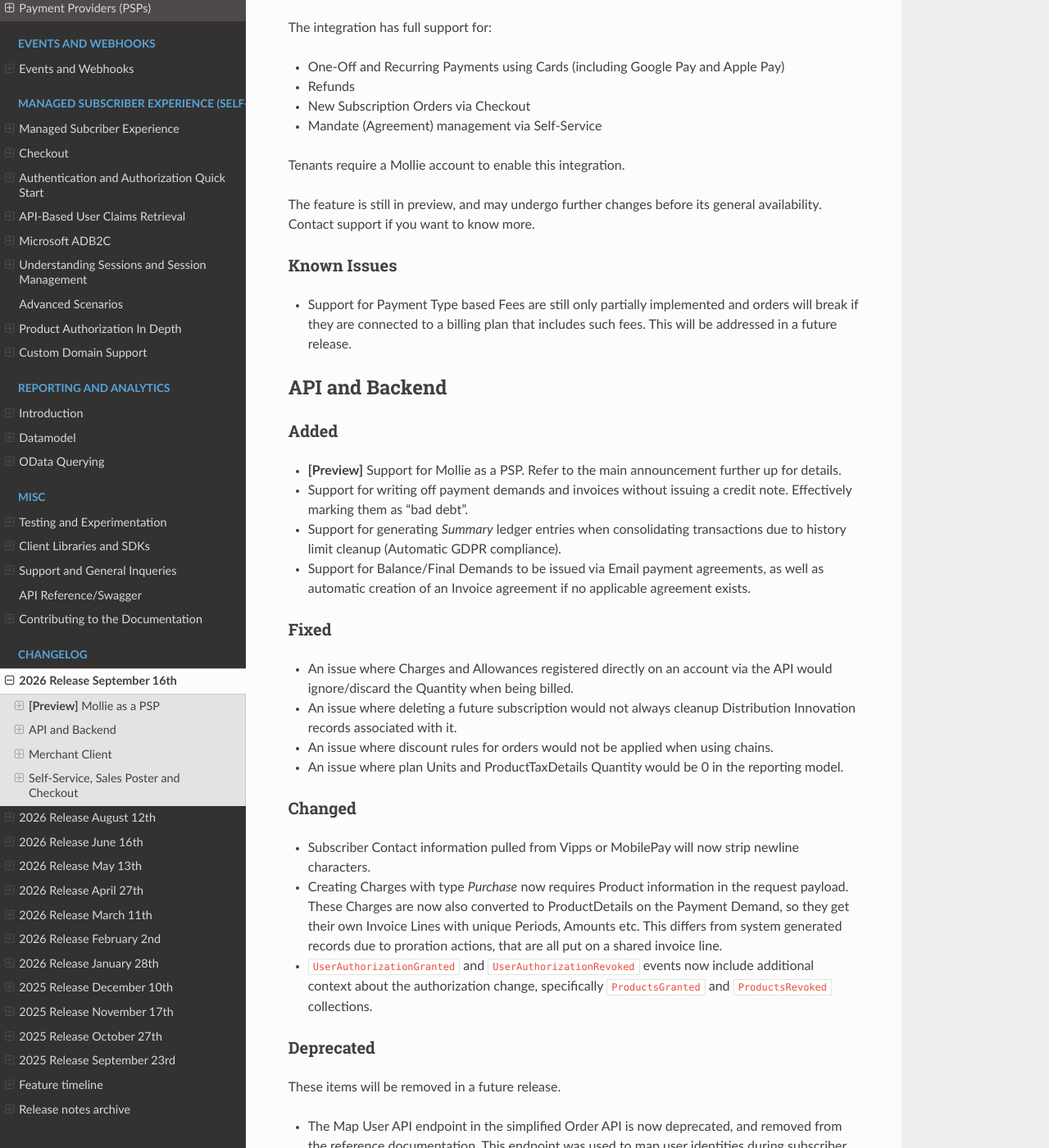
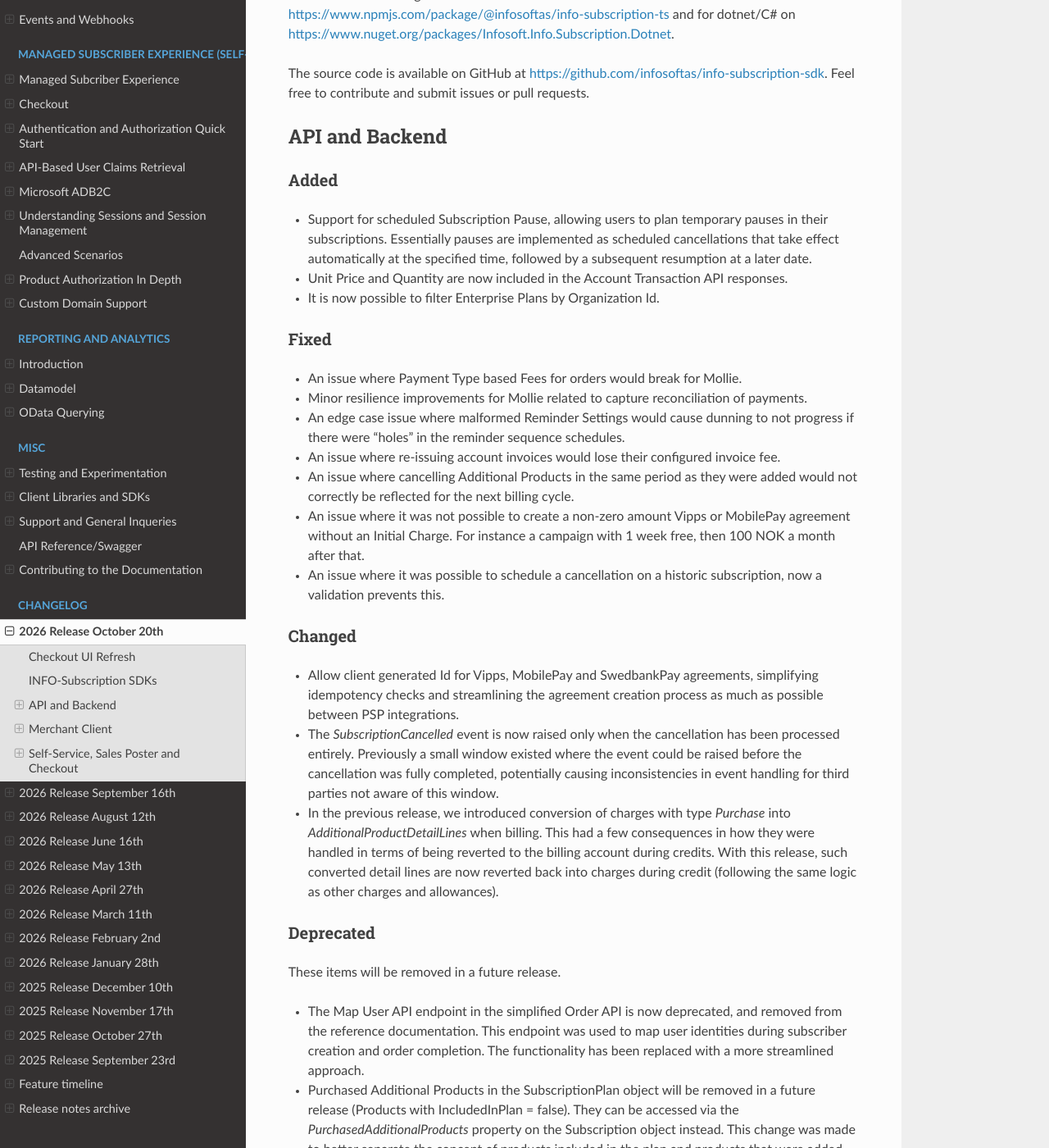
Before and after one commit to infosoftas/info-subscription-doc, a Sphinx documentation site: the page built from source/changelog/changelog.rst, in a window 1280 px wide and 1400 px high, scrolled down 650 px. Shown: the whole window at 82% size. Built offline with Sphinx 7.4.7 and the Read the Docs theme 3.1.0, drawn with Linux system fonts in a browser that asks for light colours; formulas are drawn with MathJax 3; some of the changed text lies outside the part shown.

Commit message:
Changelog for r146 (#183)
Changelog for the items included in r146

```diff
--- a/source/changelog/changelog.rst
+++ b/source/changelog/changelog.rst
@@ -1,5 +1,6 @@
 .. _changelog:
 
+.. include:: r146.inc
 .. include:: r145.inc
 .. include:: r144.inc
 .. include:: r143.inc
@@ -9,4 +10,3 @@
 .. include:: r139.inc
 .. include:: r138.inc
 .. include:: r137.inc
-.. include:: r136.inc
--- /dev/null
+++ b/source/changelog/r146.inc
@@ -0,0 +1,101 @@
+.. _changelog-r146:
+
+****************************
+2026 Release October 20th
+****************************
+
+Another autumn release with a refreshed checkout UI and several backend improvements.
+
+Hope you enjoy the new features! As always, we welcome your feedback and suggestions.
+
+
+Checkout UI Refresh
+===================
+
+We are launching a refreshed UI for the checkout process. It aims to provide an even more neutral and visually appealing experience for users, without getting in the way for your company's branding.
+It also enhances the signup and signin experience, so the transition between solutions is even more transparent for most users.
+
+We have incorporated multiple user feedback points to improve the overall checkout experience, and while we cannot provide a solution that is ideal for everyone, we are committed to making it more intuitive and user-friendly, and hope this is a step in the right direction for everyone.
+
+INFO-Subscription SDKs
+======================
+
+We are launching the first versions of the INFO-Subscription SDKs, providing developers with ready-to-use packages that simplify integrating with the INFO-Subscription API and include authentication building blocks.
+The SDKs are available for JS/TS on https://www.npmjs.com/package/@infosoftas/info-subscription-ts and for dotnet/C# on https://www.nuget.org/packages/Infosoft.Info.Subscription.Dotnet.
+
+The source code is available on GitHub at https://github.com/infosoftas/info-subscription-sdk. Feel free to contribute and submit issues or pull requests.
+
+API and Backend
+===============
+
+Added
+-----
+
+* Support for scheduled Subscription Pause, allowing users to plan temporary pauses in their subscriptions. Essentially pauses are implemented as scheduled cancellations that take effect automatically at the specified time, followed by a subsequent resumption at a later date.
+* Unit Price and Quantity are now included in the Account Transaction API responses.
+* It is now possible to filter Enterprise Plans by Organization Id.
+
+Fixed
+-----
+
+* An issue where Payment Type based Fees for orders would break for Mollie.
+* Minor resilience improvements for Mollie related to capture reconciliation of payments.
+* An edge case issue where malformed Reminder Settings would cause dunning to not progress if there were "holes" in the reminder sequence schedules.
+* An issue where re-issuing account invoices would lose their configured invoice fee.
+* An issue where cancelling Additional Products in the same period as they were added would not correctly be reflected for the next billing cycle.
+* An issue where it was not possible to create a non-zero amount Vipps or MobilePay agreement without an Initial Charge. For instance a campaign with 1 week free, then 100 NOK a month after that.
+* An issue where it was possible to schedule a cancellation on a historic subscription, now a validation prevents this.
+
+
+Changed
+-------
+
+* Allow client generated Id for Vipps, MobilePay and SwedbankPay agreements, simplifying idempotency checks and streamlining the agreement creation process as much as possible between PSP integrations.
+* The `SubscriptionCancelled` event is now raised only when the cancellation has been processed entirely. Previously a small window existed where the event could be raised before the cancellation was fully completed, potentially causing inconsistencies in event handling for third parties not aware of this window.
+* In the previous release, we introduced conversion of charges with type `Purchase` into `AdditionalProductDetailLines` when billing. This had a few consequences in how they were handled in terms of being reverted to the billing account during credits. With this release, such converted detail lines are now reverted back into charges during credit (following the same logic as other charges and allowances).
+
+
+Deprecated
+----------
+
+These items will be removed in a future release.
+
+* The Map User API endpoint in the simplified Order API is now deprecated, and removed from the reference documentation. This endpoint was used to map user identities during subscriber creation and order completion. The functionality has been replaced with a more streamlined approach.
+* Purchased Additional Products in the SubscriptionPlan object will be removed in a future release (Products with IncludedInPlan = false). They can be accessed via the `PurchasedAdditionalProducts` property on the Subscription object instead. This change was made to better separate the concept of products included in the plan and products that were added on top of the plan.
+
+Merchant Client
+===============
+
+Added
+-----
+
+* **[Preview]** Support for onboarding Mollie accounts/profiles from the Merchant.
+* It is possible to write-off payment demands without crediting them (marking them as bad debt/loss).
+* When searching/listing invoices it is now possible to filter by the "Write off" status.
+* Subscriber Ledger displays write-off entries as its own type.
+
+Changed
+-------
+
+* Orders with custom price overrides now use sliders for tax and quantity instead of checkboxes, matching the layout used when changing packages.
+
+Fixed
+-----
+
+* A spelling mistake when configuring webhooks for one of the event types.
+* An issue where changing subscriber contact would revert to the original payment agreement.
+* An issue where registering scheduled cancellations would be added with type `Immediate` instead of `OnRenewal`.
+
+Self-Service, Sales Poster and Checkout
+========================================
+
+Added
+-----
+
+* Refreshed the UI for checkout.
+* In self-service adding new payment agreements to a subscription is now bounded by the subscription instead of a global agreements list. Prevents confusion on where the agreement is being added. The list of agreements still shows all agreements.
+
+Changed
+-------
+
+* Moved configuration errors for Payment setup to warnings in the console to allow multi-country configurations without blocking the user during checkout.
```
